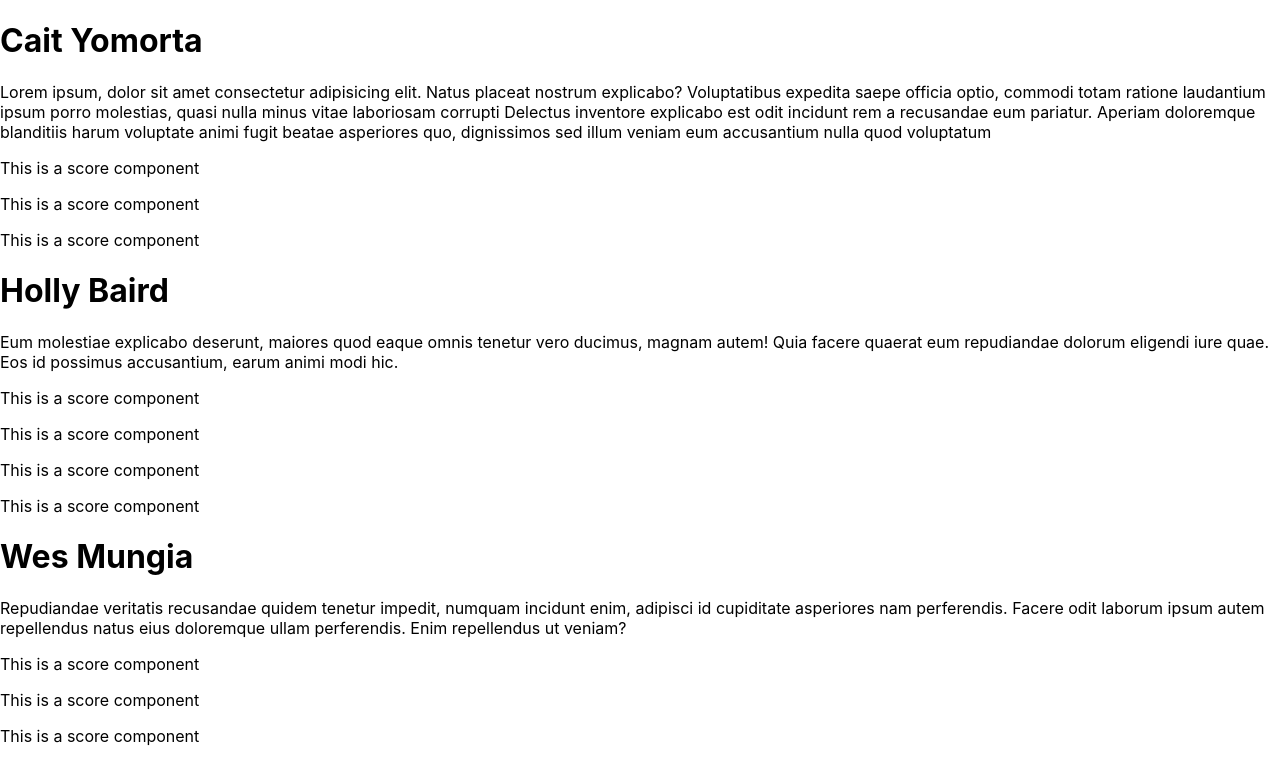
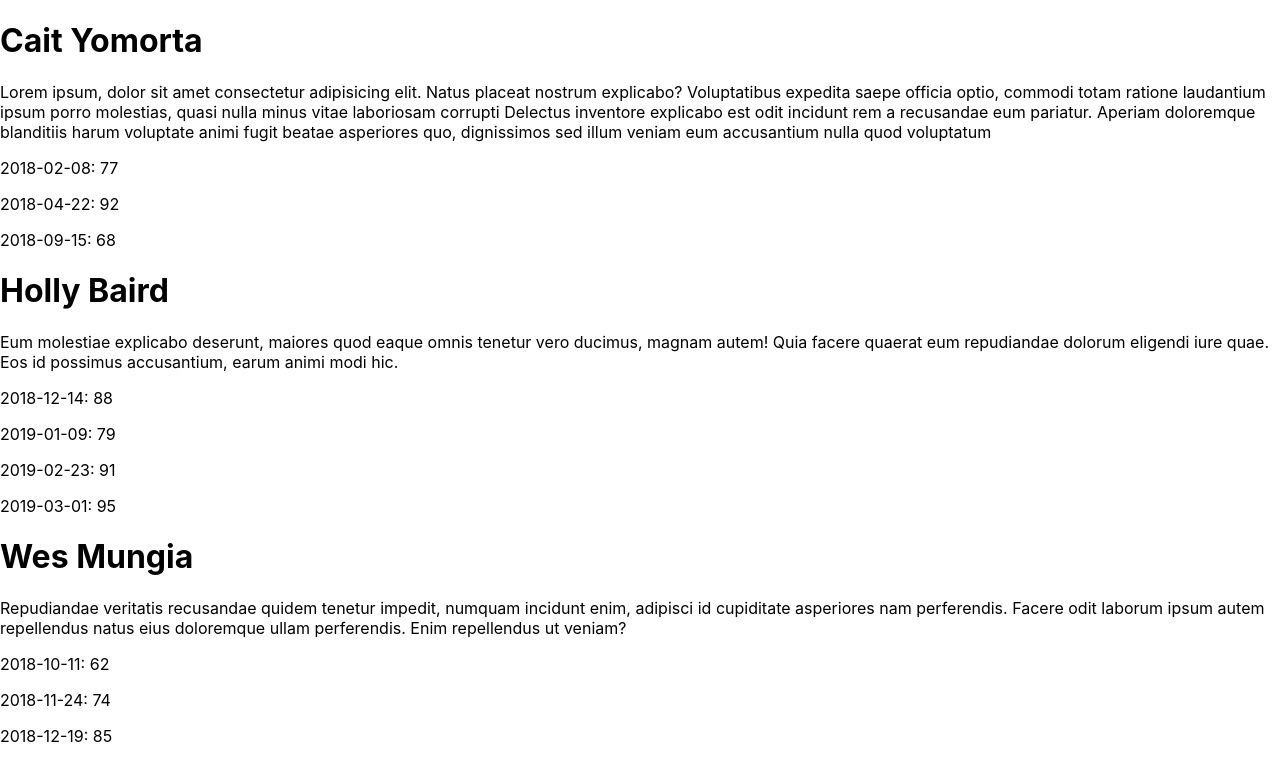
Before and after one commit to DanielleColucci/students-lab, a React (Create React App) app: page / in a window 1280 px wide. Shown: the top 784 px of the page. Built offline with nearby package versions, Linux system fonts and the light colour scheme.

Commit message:
code Score component to display date and score of the scoreObj

```diff
--- a/src/Score.jsx
+++ b/src/Score.jsx
@@ -1,6 +1,8 @@
 function Score(props) {
   return (
-    <p>This is a score component</p>
+    <div>
+      <p>{props.scoreObj.date}: {props.scoreObj.score}</p>
+    </div>
   )
 }
 
--- a/src/Student.jsx
+++ b/src/Student.jsx
@@ -5,7 +5,7 @@ function Student(props) {
     <>
       <h1>{props.student.name}</h1>
       <p>{props.student.bio}</p>
-      {props.student.scores.map((score, idx) => <Score key={idx} score={score}/>)}
+      {props.student.scores.map((scoreObj, idx) => <Score key={idx} scoreObj={scoreObj}/>)}
     </>
   )
 }
```
